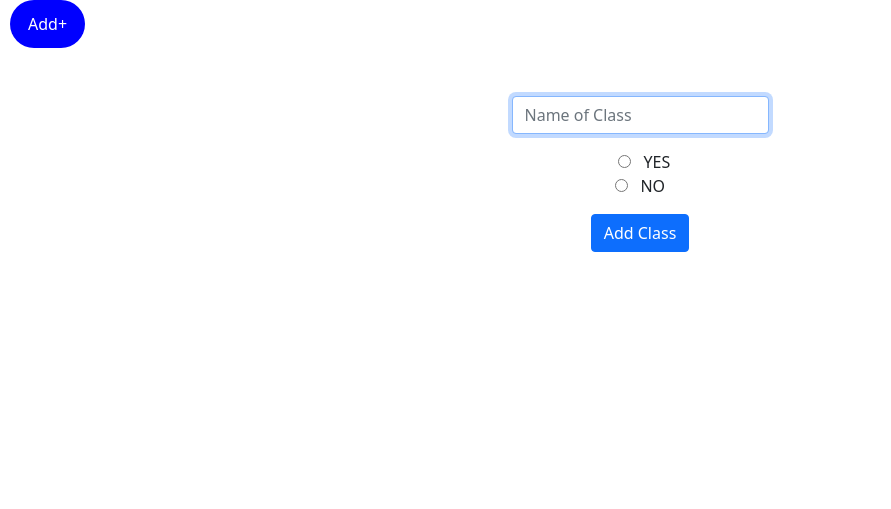
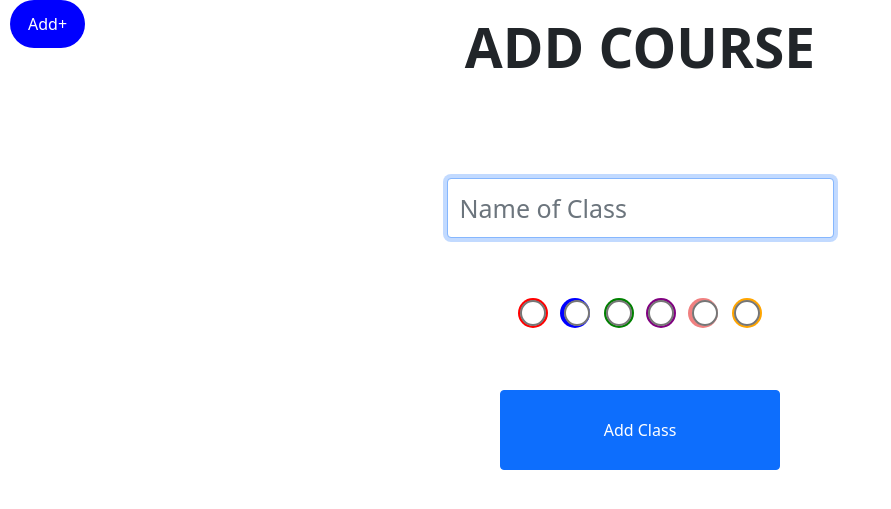
Before and after one commit to adhamhus/CS50FinalProject, a Flask app: page /makingClasses in a window 1280 px wide; the page is wider, and only the part inside the window is pictured. Shown: the part 69-578 px from the top of that part, without its empty margins (0-891 px from the left). Run offline with Flask 2, Linux system fonts and the light colour scheme; a user stored in the database is signed in; some libraries are stand-ins or nearby versions.

Commit message:
login title, finished courses form

```diff
--- a/bulldogbrain/app.py
+++ b/bulldogbrain/app.py
@@ -37,6 +37,14 @@ def home():
 @login_required
 def makingClasses():
     if request.method == "POST":
+
+        title = request.form.get("title")
+        color = request.form.get("color")
+
+        db.execute("INSERT INTO courses (title, color, user_id) VALUES(?, ?, ?)",
+                        title,
+                        color,
+                        session["user_id"])
 
         return redirect("/list.html")
 
--- a/bulldogbrain/static/styles.css
+++ b/bulldogbrain/static/styles.css
@@ -204,3 +204,115 @@ html, body, {
 .topRowLoggedIn {
   font-size: 16px;
 }
+
+.courseColor1 {
+  accent-color: red;
+  position: relative;
+  left: -2px;
+}
+
+.courseColor2 {
+  accent-color: blue;
+  position: relative;
+  left: -2px;
+}
+
+.courseColor3 {
+  accent-color: green;
+  position: relative;
+  left: -2px;
+}
+
+.courseColor4 {
+  accent-color: purple;
+  position: relative;
+  left: -2px;
+}
+
+.courseColor5 {
+  accent-color: lightcoral;
+  position: relative;
+  left: -2px;
+}
+
+.courseColor6 {
+  accent-color: orange;
+  position: relative;
+  left: -2px;
+}
+
+.center {
+  text-align: center;
+}
+
+.title {
+  font-family: "Times New Roman", Times, serif;
+  font-size: 90px;
+  color: white;
+}
+
+.dot1 {
+  height: 15px;
+  width: 15px;
+  background-color: red;
+  border-radius: 50%;
+  display: inline-block;
+  position: relative;
+  top: 25px;
+  left: -5.5px
+}
+
+.dot2 {
+  height: 15px;
+  width: 15px;
+  background-color: blue;
+  border-radius: 50%;
+  display: inline-block;
+  position: relative;
+  top: 25px;
+  left: -3.4px
+}
+
+.dot3 {
+  height: 15px;
+  width: 15px;
+  background-color: green;
+  border-radius: 50%;
+  display: inline-block;
+  position: relative;
+  top: 25px;
+  left: -1.1px
+}
+
+.dot4 {
+  height: 15px;
+  width: 15px;
+  background-color: purple;
+  border-radius: 50%;
+  display: inline-block;
+  position: relative;
+  top: 25px;
+  left: 1.3px
+}
+
+.dot5 {
+  height: 15px;
+  width: 15px;
+  background-color: lightcoral;
+  border-radius: 50%;
+  display: inline-block;
+  position: relative;
+  top: 25px;
+  left: 3px
+}
+
+.dot6 {
+  height: 15px;
+  width: 15px;
+  background-color: orange;
+  border-radius: 50%;
+  display: inline-block;
+  position: relative;
+  top: 25px;
+  left: 5.5px
+}
--- a/bulldogbrain/templates/layout.html
+++ b/bulldogbrain/templates/layout.html
@@ -39,8 +39,7 @@
                   </ul>
 
               {% else %}
-
-                  <ul  class="navbar-nav ms-auto mt-2">
+                  <ul class="navbar-nav ms-auto mt-2">
                     <li class="nav-item"><a class="nav-link" href="/homepage">BulldogBrain</a></li>
                     <li class="nav-item"><a class="nav-link" href="/register">Register</a></li>
                     <li class="nav-item"><a class="nav-link" href="/login">Log In</a></li>
@@ -57,7 +56,7 @@
             <div class="dropdown-content">
               <a href="/assignmentsform">Assignment</a>
               <a href="/eventsform">Event</a>
-              <a href="/makingClasses">Class</a>
+              <a href="/makingClasses">Courses</a>
             </div>
           </div>
 
--- a/bulldogbrain/templates/login.html
+++ b/bulldogbrain/templates/login.html
@@ -6,6 +6,7 @@
 
 {% block main %}
 <head>
+    <strong style="position:relative; top:-100px" class="center title">BULLDOG BRAIN</strong>
     <style>
     body  {
         background-image: url("https://forhumanity.yale.edu/sites/default/files/styles/post_hero/public/2021/images/Yale_Yburst_hero.jpg?h=c33ae526&itok=VW5aTcP6");
--- a/bulldogbrain/templates/makingClasses.html
+++ b/bulldogbrain/templates/makingClasses.html
@@ -6,15 +6,36 @@
 
 {% block main %}
     <form action="/assignmentsform" method="post">
+        <strong style="font-size:55px;position:relative;top:-90px">ADD COURSE</strong>
+        <br>
         <div class="mb-3">
-            <input autocomplete="off" autofocus class="form-control mx-auto w-auto" id="name" name="name" placeholder="Name of Class" type="text" required>
+            <input style="height:60px;width:300px;font-size:25px;" autocomplete="off" autofocus class="form-control mx-auto w-auto" id="title" name="title" placeholder="Name of Class" type="text" required>
         </div>
-        <div class="mb-3">
-            <input type="radio" id="importance" name="importance" value="YES">
-            <label for="yes">YES</label><br>
-            <input type="radio" id="importance" name="importance" value="NO">
-            <label for="no">NO</label><br>
+        <br>
+        <div style = "transform: scale(2)" class="mb-3">
+            <span class="dot1"></span>
+            <span class="dot2"></span>
+            <span class="dot3"></span>
+            <span class="dot4"></span>
+            <span class="dot5"></span>
+            <span class="dot6"></span>
+            <br>
+            <input class="courseColor1" type="radio" id="color" name="color" value="red" required>
+            <label for="red"></label>
+            <input class="courseColor2" type="radio" id="color" name="color" value="blue">
+            <label for="blue"></label>
+            <input class="courseColor3" type="radio" id="color" name="color" value="green">
+            <label for="green"></label>
+            <input class="courseColor4" type="radio" id="color" name="color" value="purple">
+            <label for="purple"></label>
+            <input class="courseColor5" type="radio" id="color" name="color" value="lightcoral">
+            <label for="lightcoral"></label>
+            <input class="courseColor6" type="radio" id="color" name="color" value="orange">
+            <label for="orange"></label>
+            <br>
+            <br>
         </div>
-        <button class="btn btn-primary" type="submit">Add Class</button>
+        <br>
+        <button style="height:80px;width:280px" class="btn btn-primary" type="submit">Add Class</button>
     </form>
 {% endblock %}
```
Also changed, not shown: bulldogbrain.db (added), bulldogbrain/bulldogbrain.db, 2 other files.
